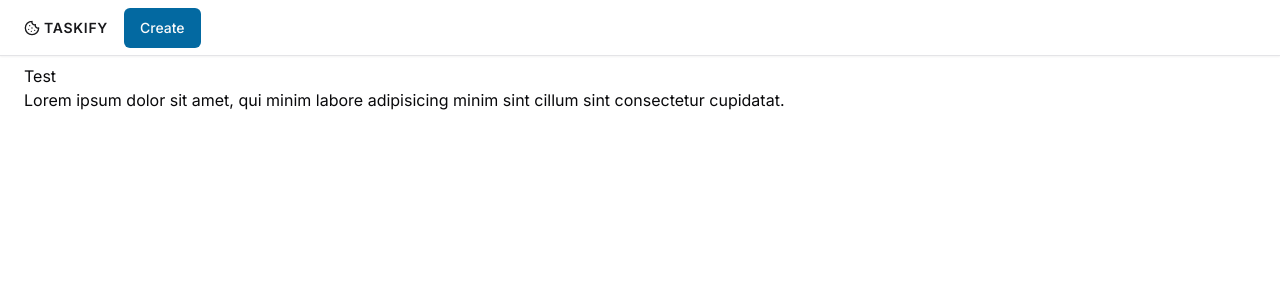
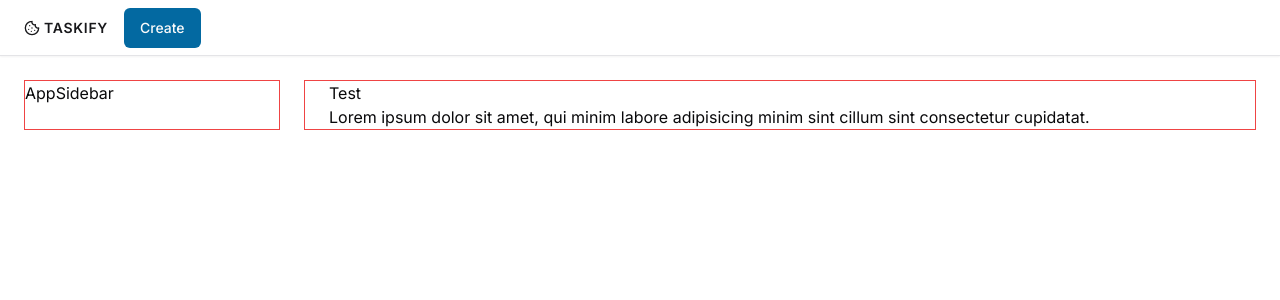
Before and after one commit to IndraSaputraIdrus/next-trello-clone, a Next.js app: page /organization/1 in a window 1280 px wide. Shown: the top 300 px of the page. Built offline with nearby package versions, Linux system fonts and the light colour scheme; no server answers.

Commit message:
create org-control & scaffold sidebar

```diff
--- /dev/null
+++ b/src/app/(platform)/(dashboard)/organization/[id]/layout.tsx
@@ -0,0 +1,16 @@
+import { OrgControl } from "@/components/dashboard/org-control"
+
+type Props = {
+  children: React.ReactNode
+}
+
+const OrganizationIdLayout = ({ children }: Props) => {
+  return (
+    <>
+      <OrgControl />
+      {children}
+    </>
+  )
+}
+
+export default OrganizationIdLayout
--- a/src/app/(platform)/(dashboard)/organization/[id]/page.tsx
+++ b/src/app/(platform)/(dashboard)/organization/[id]/page.tsx
@@ -2,7 +2,7 @@ import Container from "@/components/container"
 
 const OrganizationIdPage = () => {
   return (
-    <Container className="pt-16">
+    <Container>
       <h2>Test</h2>
       <p>Lorem ipsum dolor sit amet, qui minim labore adipisicing minim sint cillum sint consectetur cupidatat.</p>
     </Container>
--- /dev/null
+++ b/src/app/(platform)/(dashboard)/organization/layout.tsx
@@ -0,0 +1,19 @@
+import Container from "@/components/container"
+import AppSidebar from "@/components/dashboard/sidebar"
+
+type Props = {
+  children: React.ReactNode
+}
+
+const OrganizationLayout = ({ children }: Props) => {
+  return (
+    <div className="pt-16 md:pt-20">
+      <Container className="flex gap-6 *:border *:border-red-500">
+        <AppSidebar />
+        {children}
+      </Container>
+    </div>
+  )
+}
+
+export default OrganizationLayout
--- /dev/null
+++ b/src/components/dashboard/org-control.tsx
@@ -0,0 +1,22 @@
+"use client"
+
+import { useEffect } from "react"
+import { useParams } from "next/navigation"
+import { useOrganizationList } from "@clerk/nextjs"
+
+export const OrgControl = () => {
+
+  const params = useParams<{ id: string }>()
+  const { setActive } = useOrganizationList()
+
+  useEffect(() => {
+    if (!setActive) return
+
+    setActive({
+      organization: params.id
+    })
+  }, [setActive, params.id])
+
+
+  return null
+}
--- /dev/null
+++ b/src/components/dashboard/sidebar.tsx
@@ -0,0 +1,11 @@
+const AppSidebar = () => {
+  return (
+    <aside
+      className="w-64 shrink-0 hidden md:block"
+    >
+      AppSidebar
+    </aside>
+  )
+}
+
+export default AppSidebar
```
